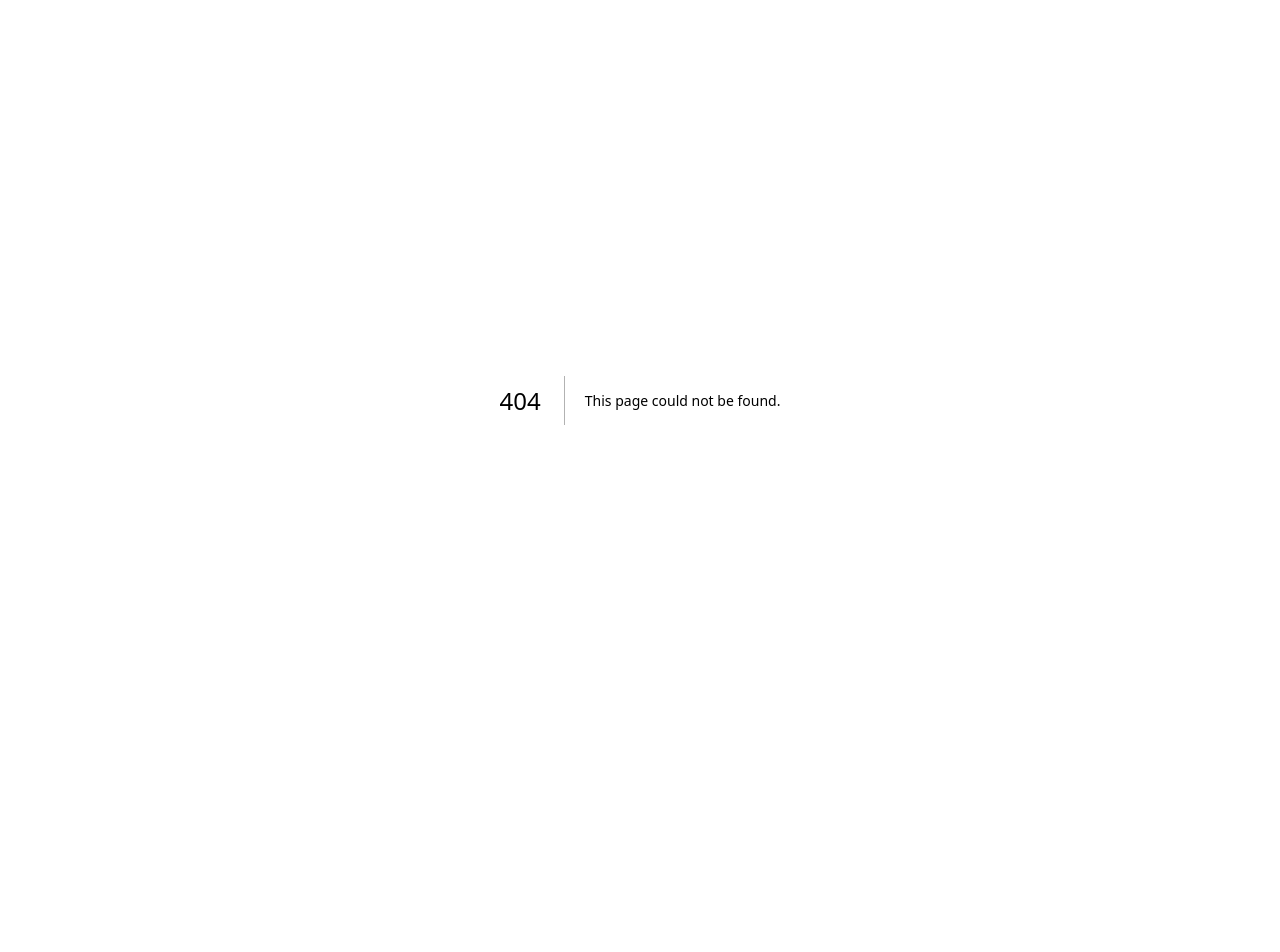
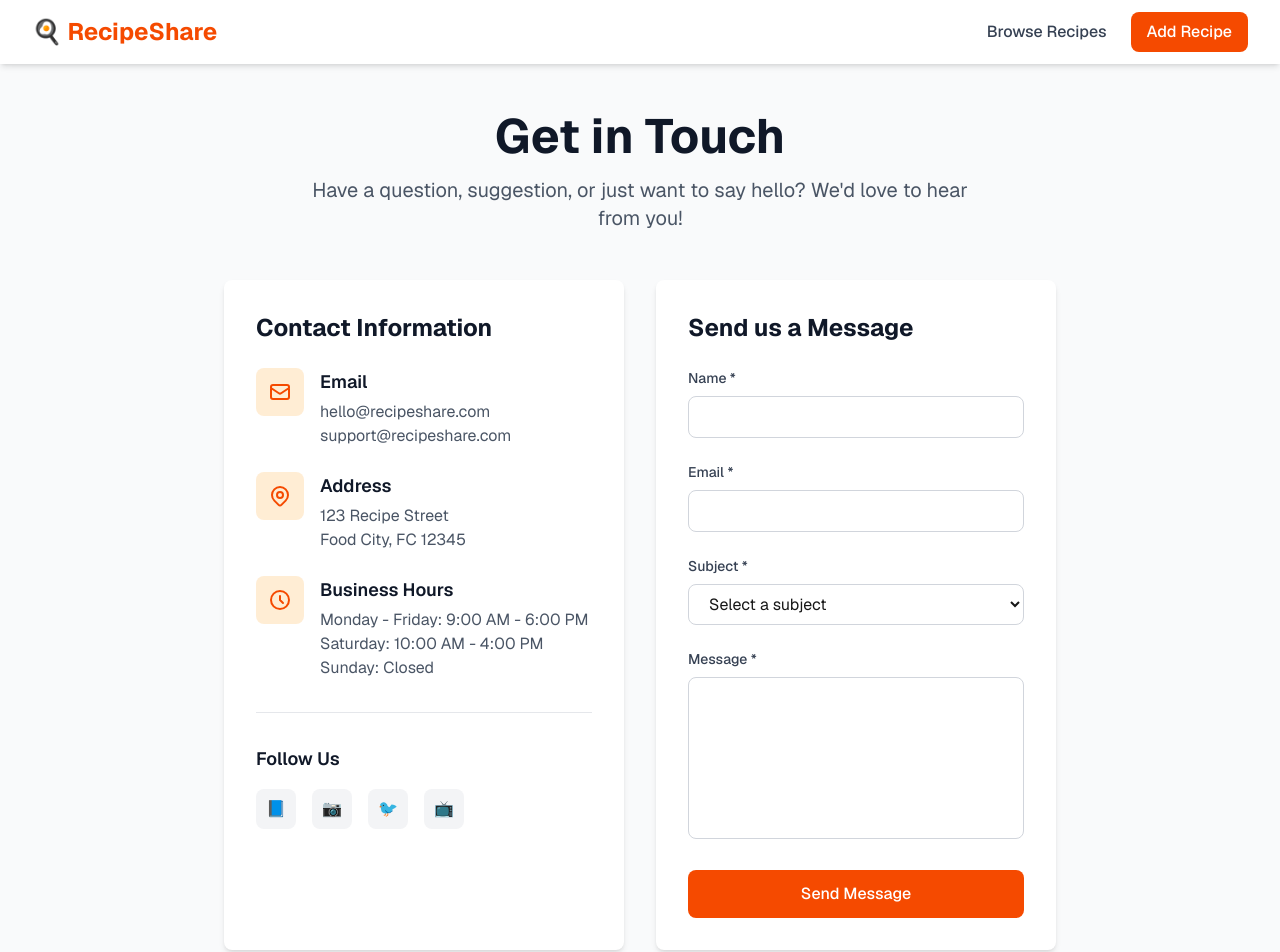
Before and after one commit to DaphneDana/Web-development, a Next.js app: page /contact in a window 1280 px wide. Before the commit this address had no page. Shown: the top 952 px of the page. Before the commit the page ends 800 px from the top, so only its background shows below. Built offline with nearby package versions, Linux system fonts and the light colour scheme.

Commit message:
added the contact page

```diff
--- /dev/null
+++ b/app/contact/page.tsx
@@ -0,0 +1,209 @@
+'use client';
+
+import { useState } from 'react';
+import Navbar from '@/components/Navbar';
+
+export default function ContactPage() {
+  const [formData, setFormData] = useState({
+    name: '',
+    email: '',
+    subject: '',
+    message: '',
+  });
+  const [submitted, setSubmitted] = useState(false);
+
+  const handleSubmit = (e: React.FormEvent) => {
+    e.preventDefault();
+    // In a real app, this would send the data to a backend
+    console.log('Form submitted:', formData);
+    setSubmitted(true);
+    setTimeout(() => {
+      setSubmitted(false);
+      setFormData({ name: '', email: '', subject: '', message: '' });
+    }, 3000);
+  };
+
+  const handleChange = (e: React.ChangeEvent<HTMLInputElement | HTMLTextAreaElement | HTMLSelectElement>) => {
+    setFormData({
+      ...formData,
+      [e.target.name]: e.target.value,
+    });
+  };
+
+  return (
+    <div className="min-h-screen bg-gray-50">
+      <Navbar />
+
+      <main className="max-w-4xl mx-auto px-4 sm:px-6 lg:px-8 py-12">
+        {/* Header */}
+        <div className="text-center mb-12">
+          <h1 className="text-4xl md:text-5xl font-bold text-gray-900 mb-4">
+            Get in Touch
+          </h1>
+          <p className="text-xl text-gray-600 max-w-2xl mx-auto">
+            Have a question, suggestion, or just want to say hello? We'd love to hear from you!
+          </p>
+        </div>
+
+        <div className="grid md:grid-cols-2 gap-8">
+          {/* Contact Information */}
+          <div className="bg-white rounded-lg shadow-md p-8">
+            <h2 className="text-2xl font-bold text-gray-900 mb-6">Contact Information</h2>
+
+            <div className="space-y-6">
+              <div className="flex items-start gap-4">
+                <div className="flex-shrink-0 w-12 h-12 bg-orange-100 rounded-lg flex items-center justify-center">
+                  <svg className="w-6 h-6 text-orange-600" fill="none" stroke="currentColor" viewBox="0 0 24 24">
+                    <path strokeLinecap="round" strokeLinejoin="round" strokeWidth={2} d="M3 8l7.89 5.26a2 2 0 002.22 0L21 8M5 19h14a2 2 0 002-2V7a2 2 0 00-2-2H5a2 2 0 00-2 2v10a2 2 0 002 2z" />
+                  </svg>
+                </div>
+                <div>
+                  <h3 className="text-lg font-semibold text-gray-900 mb-1">Email</h3>
+                  <p className="text-gray-600">hello@recipeshare.com</p>
+                  <p className="text-gray-600">support@recipeshare.com</p>
+                </div>
+              </div>
+
+              <div className="flex items-start gap-4">
+                <div className="flex-shrink-0 w-12 h-12 bg-orange-100 rounded-lg flex items-center justify-center">
+                  <svg className="w-6 h-6 text-orange-600" fill="none" stroke="currentColor" viewBox="0 0 24 24">
+                    <path strokeLinecap="round" strokeLinejoin="round" strokeWidth={2} d="M17.657 16.657L13.414 20.9a1.998 1.998 0 01-2.827 0l-4.244-4.243a8 8 0 1111.314 0z" />
+                    <path strokeLinecap="round" strokeLinejoin="round" strokeWidth={2} d="M15 11a3 3 0 11-6 0 3 3 0 016 0z" />
+                  </svg>
+                </div>
+                <div>
+                  <h3 className="text-lg font-semibold text-gray-900 mb-1">Address</h3>
+                  <p className="text-gray-600">123 Recipe Street</p>
+                  <p className="text-gray-600">Food City, FC 12345</p>
+                </div>
+              </div>
+
+              <div className="flex items-start gap-4">
+                <div className="flex-shrink-0 w-12 h-12 bg-orange-100 rounded-lg flex items-center justify-center">
+                  <svg className="w-6 h-6 text-orange-600" fill="none" stroke="currentColor" viewBox="0 0 24 24">
+                    <path strokeLinecap="round" strokeLinejoin="round" strokeWidth={2} d="M12 8v4l3 3m6-3a9 9 0 11-18 0 9 9 0 0118 0z" />
+                  </svg>
+                </div>
+                <div>
+                  <h3 className="text-lg font-semibold text-gray-900 mb-1">Business Hours</h3>
+                  <p className="text-gray-600">Monday - Friday: 9:00 AM - 6:00 PM</p>
+                  <p className="text-gray-600">Saturday: 10:00 AM - 4:00 PM</p>
+                  <p className="text-gray-600">Sunday: Closed</p>
+                </div>
+              </div>
+            </div>
+
+            {/* Social Media */}
+            <div className="mt-8 pt-8 border-t border-gray-200">
+              <h3 className="text-lg font-semibold text-gray-900 mb-4">Follow Us</h3>
+              <div className="flex gap-4">
+                <a href="#" className="w-10 h-10 bg-gray-100 rounded-lg flex items-center justify-center hover:bg-orange-100 transition-colors">
+                  <span className="text-gray-700">📘</span>
+                </a>
+                <a href="#" className="w-10 h-10 bg-gray-100 rounded-lg flex items-center justify-center hover:bg-orange-100 transition-colors">
+                  <span className="text-gray-700">📷</span>
+                </a>
+                <a href="#" className="w-10 h-10 bg-gray-100 rounded-lg flex items-center justify-center hover:bg-orange-100 transition-colors">
+                  <span className="text-gray-700">🐦</span>
+                </a>
+                <a href="#" className="w-10 h-10 bg-gray-100 rounded-lg flex items-center justify-center hover:bg-orange-100 transition-colors">
+                  <span className="text-gray-700">📺</span>
+                </a>
+              </div>
+            </div>
+          </div>
+
+          {/* Contact Form */}
+          <div className="bg-white rounded-lg shadow-md p-8">
+            <h2 className="text-2xl font-bold text-gray-900 mb-6">Send us a Message</h2>
+
+            {submitted ? (
+              <div className="bg-green-50 border border-green-200 rounded-lg p-6 text-center">
+                <svg className="mx-auto h-12 w-12 text-green-500 mb-4" fill="none" stroke="currentColor" viewBox="0 0 24 24">
+                  <path strokeLinecap="round" strokeLinejoin="round" strokeWidth={2} d="M9 12l2 2 4-4m6 2a9 9 0 11-18 0 9 9 0 0118 0z" />
+                </svg>
+                <h3 className="text-lg font-semibold text-green-900 mb-2">Message Sent!</h3>
+                <p className="text-green-700">Thank you for contacting us. We'll get back to you soon.</p>
+              </div>
+            ) : (
+              <form onSubmit={handleSubmit} className="space-y-6">
+                <div>
+                  <label htmlFor="name" className="block text-sm font-medium text-gray-700 mb-2">
+                    Name *
+                  </label>
+                  <input
+                    type="text"
+                    id="name"
+                    name="name"
+                    required
+                    value={formData.name}
+                    onChange={handleChange}
+                    className="w-full px-4 py-2 border border-gray-300 rounded-lg focus:ring-2 focus:ring-orange-500 focus:border-transparent"
+                  />
+                </div>
+
+                <div>
+                  <label htmlFor="email" className="block text-sm font-medium text-gray-700 mb-2">
+                    Email *
+                  </label>
+                  <input
+                    type="email"
+                    id="email"
+                    name="email"
+                    required
+                    value={formData.email}
+                    onChange={handleChange}
+                    className="w-full px-4 py-2 border border-gray-300 rounded-lg focus:ring-2 focus:ring-orange-500 focus:border-transparent"
+                  />
+                </div>
+
+                <div>
+                  <label htmlFor="subject" className="block text-sm font-medium text-gray-700 mb-2">
+                    Subject *
+                  </label>
+                  <select
+                    id="subject"
+                    name="subject"
+                    required
+                    value={formData.subject}
+                    onChange={handleChange}
+                    className="w-full px-4 py-2 border border-gray-300 rounded-lg focus:ring-2 focus:ring-orange-500 focus:border-transparent"
+                  >
+                    <option value="">Select a subject</option>
+                    <option value="general">General Inquiry</option>
+                    <option value="recipe">Recipe Question</option>
+                    <option value="technical">Technical Support</option>
+                    <option value="partnership">Partnership</option>
+                    <option value="other">Other</option>
+                  </select>
+                </div>
+
+                <div>
+                  <label htmlFor="message" className="block text-sm font-medium text-gray-700 mb-2">
+                    Message *
+                  </label>
+                  <textarea
+                    id="message"
+                    name="message"
+                    required
+                    rows={6}
+                    value={formData.message}
+                    onChange={handleChange}
+                    className="w-full px-4 py-2 border border-gray-300 rounded-lg focus:ring-2 focus:ring-orange-500 focus:border-transparent resize-none"
+                  />
+                </div>
+
+                <button
+                  type="submit"
+                  className="w-full bg-orange-600 text-white px-6 py-3 rounded-lg hover:bg-orange-700 transition-colors font-medium"
+                >
+                  Send Message
+                </button>
+              </form>
+            )}
+          </div>
+        </div>
+      </main>
+    </div>
+  );
+}
```
